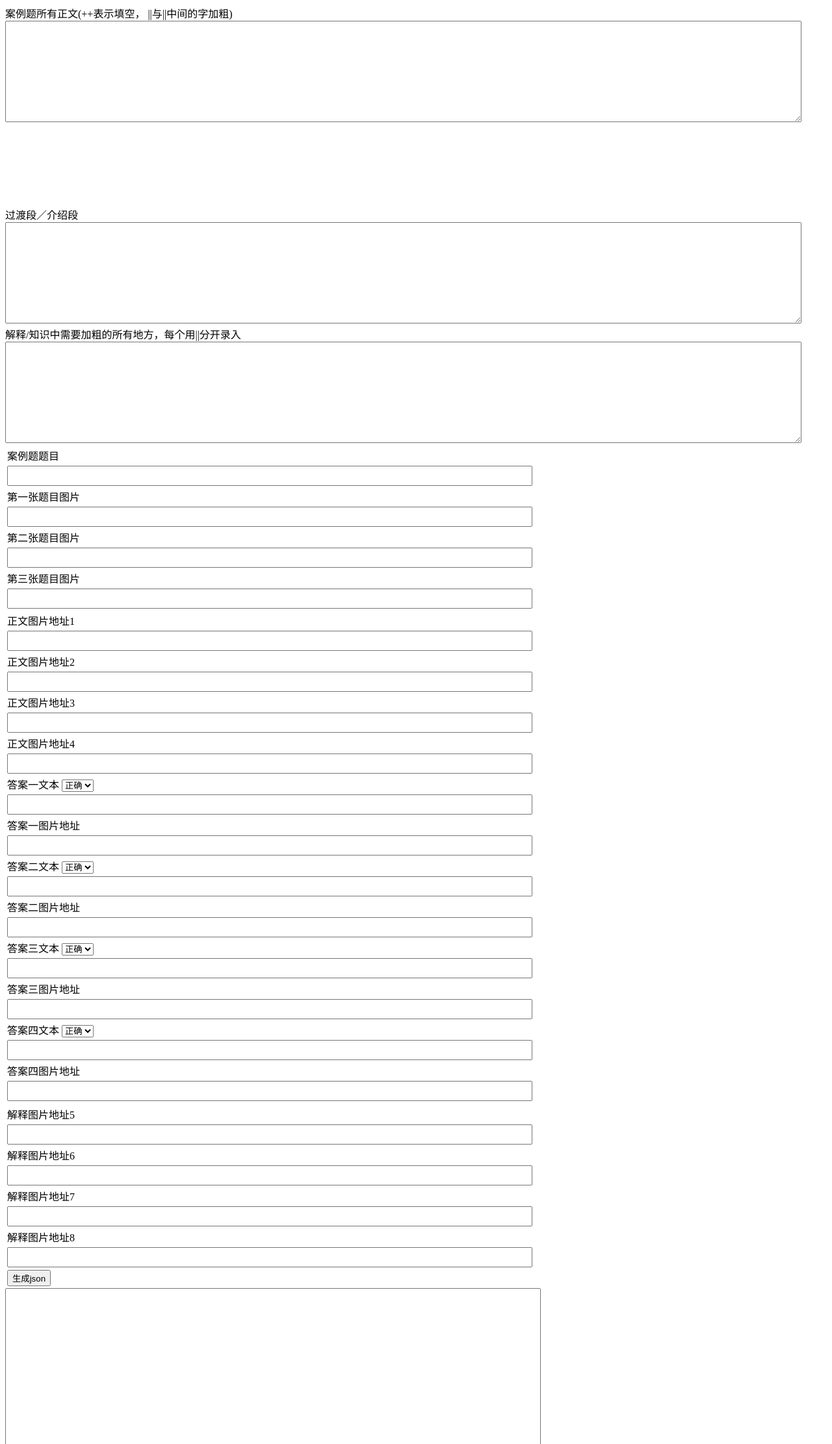
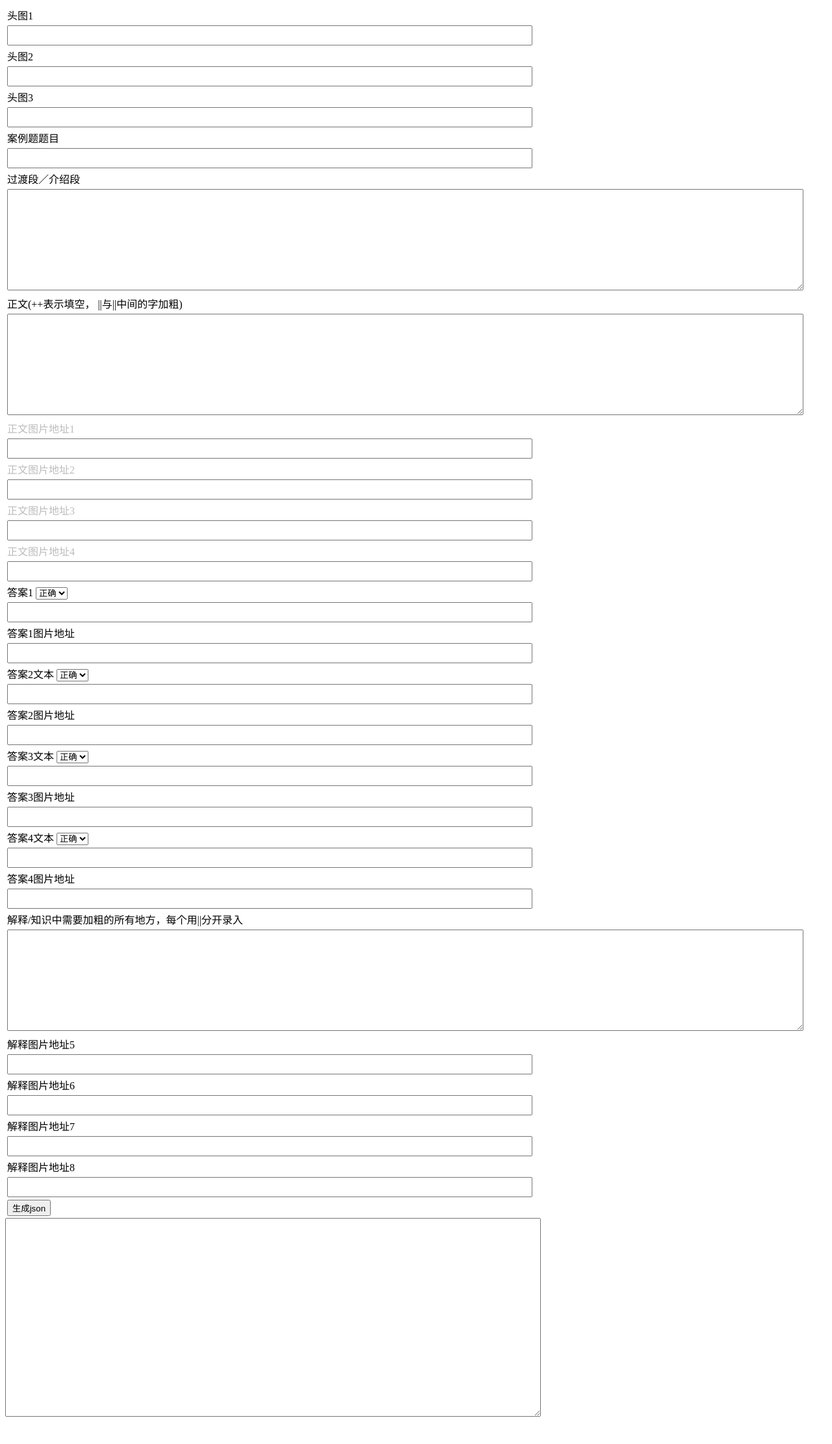
Before and after one commit to zhujiangyou/jsoner, a Django app: page /anliti/ in a window 1280 px wide. Shown: the top 2223 px of the page at 65% size. After the commit the page ends 2181 px from the top, so only its background shows below. Run offline with Django 3.2, Linux system fonts and the light colour scheme; some libraries are stand-ins or nearby versions.

Commit message:
格式修改

```diff
--- a/yztest/templates/anliti.html
+++ b/yztest/templates/anliti.html
@@ -16,9 +16,28 @@
 <body>
 
 
-    <div style="width: 50%;">
+    <div style="width: 50%;height: 100%;">
     <table>
-        <!-- <tr>案例题题目<input id="title" type="text" name="title" ></tr><br> -->
+
+         <tr>
+            <td>头图1</td>
+        </tr>
+        <tr>
+            <td><input  id="qimage1" type="text" ></td>
+        </tr>
+        <tr>
+            <td>头图2</td>
+        </tr>
+        <tr>
+            <td><input  id="qimage2" type="text" ></td>
+        </tr>
+        <tr>
+            <td>头图3</td>
+        </tr>
+        <tr>
+            <td><input  id="qimage3" type="text" ></td>
+        </tr>
+
         <tr>
             <td>
                 案例题题目
@@ -29,90 +48,67 @@
                 <input id="title" type="text" name="title" >
             </td>
         </tr>
-        <!-- <tr>第一张题目图片<input  id="qimage1" type="text" ></tr><br> -->
+
+         <tr>
+            <td>过渡段／介绍段</td>
+         </tr>
         <tr>
-            <td>第一张题目图片</td>
-        </tr>
-        <tr>
-            <td><input  id="qimage1" type="text" ></td>
-        </tr>
-        <!-- <tr>第二张题目图片<input  id="qimage2" type="text" ></tr><br> -->
-        <tr>
-            <td>第二张题目图片</td>
-        </tr>
-        <tr>
-            <td><input  id="qimage2" type="text" ></td>
-        </tr>
-        <!-- <tr>第三张题目图片<input  id="qimage3" type="text" ></tr><br> -->
-        <tr>
-            <td>第三张题目图片</td>
-        </tr>
-        <tr>
-            <td><input  id="qimage3" type="text" ></td>
+            <td><textarea id="intro" cols="150" rows="10"></textarea></td>
         </tr>
 
 
-        <tr>案例题所有正文(++表示填空， ||与||中间的字加粗)
-            <textarea id="content" cols="150" rows="10"></textarea>
+        <tr>
+            <td>正文(++表示填空， ||与||中间的字加粗)</td>
+        </tr>
+        <tr>
+            <td><textarea id="content" cols="150" rows="10"></textarea></td>
         </tr>
 
+
         <tr>
-            <td>正文图片地址1</td>
+            <td style="color: #bcbcbc;">正文图片地址1</td>
         </tr>
         <tr>
-            <td><input id="image1" type="text" ></td>
-        </tr>
-        <!-- <tr>正文图片地址2<input id="image2" type="text" ></tr><br> -->
-        <tr>
-            <td>正文图片地址2</td>
+            <td><input id="image1" type="text" style="color: #bcbcbc;"></td>
         </tr>
         <tr>
-            <td><input id="image2" type="text" ></td>
-        </tr>
-        <!-- <tr>正文图片地址3<input id="image3" type="text" ></tr><br> -->
-        <tr>
-            <td>正文图片地址3</td>
+            <td style="color: #bcbcbc;">正文图片地址2</td>
         </tr>
         <tr>
-            <td><input id="image3" type="text" ></td>
-        </tr>
-        <!-- <tr>正文图片地址4<input id="image4" type="text" ></tr><br> -->
-        <tr>
-            <td>正文图片地址4</td>
+            <td><input id="image2" type="text" style="color: #bcbcbc;"></td>
         </tr>
         <tr>
-            <td><input id="image4" type="text" ></td>
+            <td style="color: #bcbcbc;">正文图片地址3</td>
         </tr>
-        <!-- <tr>正确答案文本<input id="right" type="text" ></tr><br>
-        <tr>正确答案图片地址<input id="rightimage" type="text" ></tr><br> -->
+        <tr>
+            <td><input id="image3" type="text" style="color: #bcbcbc;"></td>
+        </tr>
+        <tr>
+            <td style="color: #bcbcbc;">正文图片地址4</td>
+        </tr>
+        <tr>
+            <td><input id="image4" type="text" style="color: #bcbcbc;"></td>
+        </tr>
 
-<!--         <tr>错误答案文本1<input id="error1" type="text" ></tr><br>
-        <tr>错误答案图片地址<input id="error1image" type="text" ></tr><br>
 
-        <tr>错误答案文本2<input id="error2" type="text" ></tr><br>
-        <tr>错误答案图片地址<input id="error2image" type="text" ></tr><br>
 
-        <tr>错误答案文本3<input id="error3" type="text" ></tr><br>
-        <tr>错误答案图片地址<input id="error3image" type="text" ></tr><br> -->
-
-        <!-- 答案一 -->
         <tr>
             <td>
-                答案一文本
+                答案1
                 <select id="answer_valid_1">
                     <option value="1">正确</option>
                     <option value="2">错误</option>
                 </select>
             </td>
-        </tr><br>
+        </tr>
         <tr>
             <td>
                 <input id="right" type="text" >
             </td>
-        </tr><br>
+        </tr>
         <tr>
             <td>
-                答案一图片地址
+                答案1图片地址
             </td>
         </tr>
         <tr>
@@ -124,21 +120,21 @@
         <!-- 答案二 -->
         <tr>
             <td>
-                答案二文本
+                答案2文本
                 <select id="answer_valid_2">
                     <option value="1">正确</option>
                     <option value="2">错误</option>
                 </select>
             </td>
-        </tr><br>
+        </tr>
         <tr>
             <td>
                 <input id="error1" type="text" >
             </td>
-        </tr><br>
+        </tr>
         <tr>
             <td>
-                答案二图片地址
+                答案2图片地址
             </td>
         </tr>
         <tr>
@@ -150,21 +146,21 @@
         <!-- 答案三 -->
         <tr>
             <td>
-                答案三文本
+                答案3文本
                 <select id="answer_valid_3">
                     <option value="1">正确</option>
                     <option value="2">错误</option>
                 </select>
             </td>
-        </tr><br>
+        </tr>
         <tr>
             <td>
                 <input id="error2" type="text" >
             </td>
-        </tr><br>
+        </tr>
         <tr>
             <td>
-                答案三图片地址
+                答案3图片地址
             </td>
         </tr>
         <tr>
@@ -176,21 +172,21 @@
         <!-- 答案四 -->
         <tr>
             <td>
-                答案四文本
+                答案4文本
                 <select id="answer_valid_4">
                     <option value="1">正确</option>
                     <option value="2" >错误</option>
                 </select>
             </td>
-        </tr><br>
+        </tr>
         <tr>
             <td>
                 <input id="error3" type="text" >
             </td>
-        </tr><br>
+        </tr>
         <tr>
             <td>
-                答案四图片地址
+                答案4图片地址
             </td>
         </tr>
         <tr>
@@ -203,50 +199,43 @@
 
 
 
-        <tr>过渡段／介绍段
-            <textarea id="intro" cols="150" rows="10"></textarea>
+
+
+
+        <tr>
+           <td> 解释/知识中需要加粗的所有地方，每个用||分开录入</td>
+        </tr>
+        <tr>
+           <td> <textarea id="know" cols="150" rows="10"></textarea></td>
         </tr>
 
 
         <tr>
-            解释/知识中需要加粗的所有地方，每个用||分开录入
-            <textarea id="know" cols="150" rows="10"></textarea>
-        </tr>
-
-        <!-- <tr>解释／知识中需要加粗的所有地方，每个用||分开录入<input type="text" id="bold2" ></tr><br> -->
-       <!--  <tr>
-            <td>解释／知识中需要加粗的所有地方，每个用||分开录入</td>
-        </tr>
-        <tr>
-            <td><input type="text" id="bold2" ></td>
-        </tr> -->
-        <!-- <tr>解释图片地址5<input id="image5" type="text" ></tr><br> -->
-        <tr>
             <td>解释图片地址5</td>
         </tr>
         <tr>
-            <td><input id="image5" type="text" ></td>
+            <td><input id="image5" type="text" style="color: #bcbcbc;"></td>
         </tr>
         <!-- <tr>解释图片地址6<input id="image6" type="text" ></tr><br> -->
         <tr>
             <td>解释图片地址6</td>
         </tr>
         <tr>
-            <td><input id="image6" type="text" ></td>
+            <td><input id="image6" type="text" style="color: #bcbcbc;"></td>
         </tr>
         <!-- <tr>解释图片地址7<input id="image7" type="text" ></tr><br> -->
         <tr>
             <td>解释图片地址7</td>
         </tr>
         <tr>
-            <td><input id="image7" type="text" ></td>
+            <td><input id="image7" type="text" style="color: #bcbcbc;"></td>
         </tr>
         <!-- <tr>解释图片地址8<input id="image8" type="text" ></tr><br> -->
         <tr>
             <td>解释图片地址8</td>
         </tr>
         <tr>
-            <td><input id="image8" type="text" ></td>
+            <td><input id="image8" type="text" style="color: #bcbcbc;"></td>
         </tr>
         <tr>
             <td><button>生成json</button></td>
```
Also changed, not shown: yztest/templates/dapeiti.html (+53 -33 lines), yztest/templates/shuomingti.html (+31 -12 lines), yztest/templates/yuanliti.html (+33 -20 lines).
